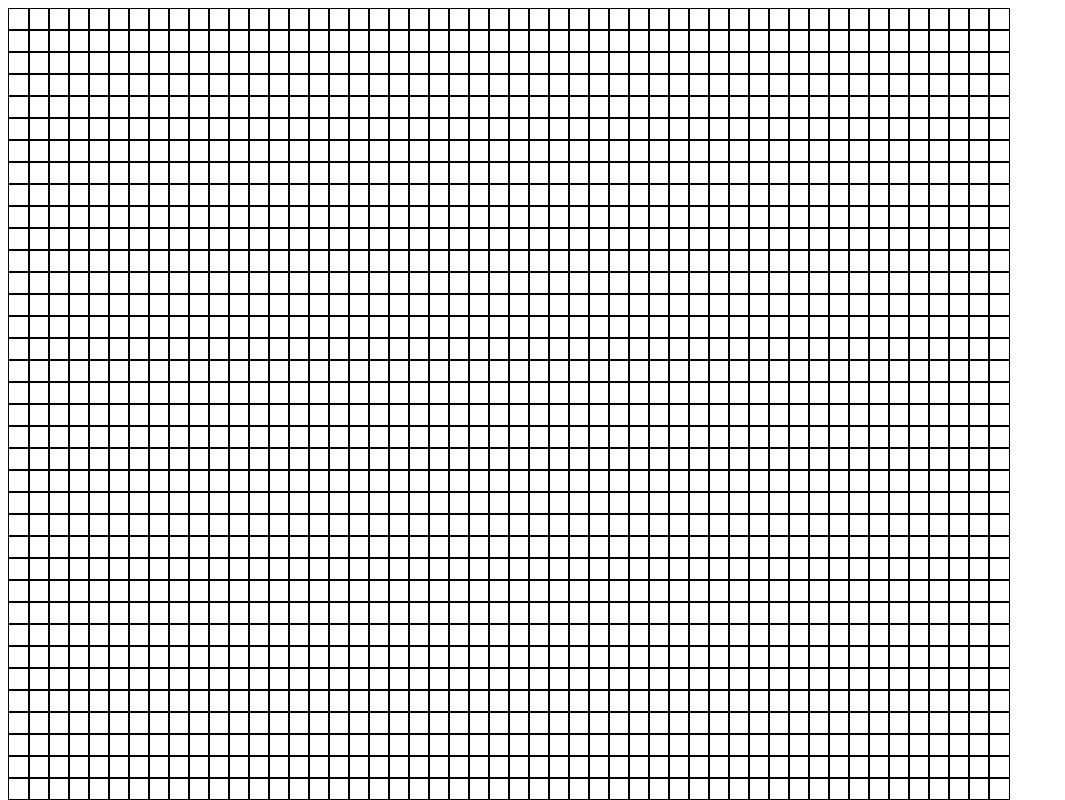
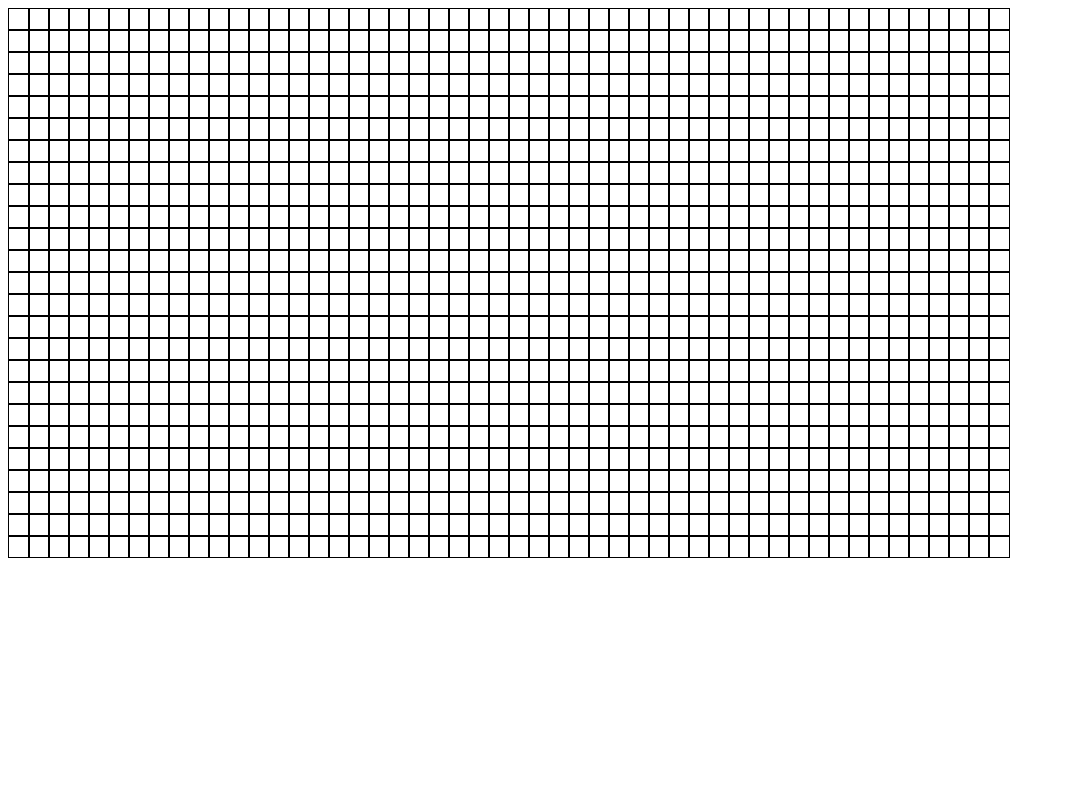
Before and after one commit to dylan-marx/game-of-life, a React (Vite) app: page / in a window 1280 px wide. Shown: the top 800 px of the page, without its empty margins (0-1065 px from the left). Built offline with nearby package versions, Linux system fonts and the light colour scheme.

Commit message:
Fixed countNumNeigbours to account for grid size

```diff
--- a/src/ConwayGrid.jsx
+++ b/src/ConwayGrid.jsx
@@ -2,7 +2,7 @@ import { useState } from "react";
 
 function ConwayGrid() {
     // TODO Calculate based on screen size
-    const NUM_ROWS = 50;
+    const NUM_ROWS = 25;
     const NUM_COLS = 50;
 
     // Creates an empty grid
@@ -18,6 +18,7 @@ function ConwayGrid() {
       return grid;
     }
 
+    // Counts a cells live neighbours
     let getNumNeighbours = (x, y) => {
         let operations = [-1, 0, 1];
         let numNeighbours = 0;
@@ -26,7 +27,7 @@ function ConwayGrid() {
             for (let j = 0; j < 3; j++) {
 
                 // Does not check if current cell is alive or dead
-                if (i == j && i != 0) {
+                if (i == j && i != 0 && (y+i) >= 0 && (x+j) >= 0 && (y+i) < NUM_ROWS && (x+j) < NUM_COLS) {
                     if (grid[y + i][x + j] == 1) {
                         numNeighbours = numNeighbours + 1;
                     }
```
